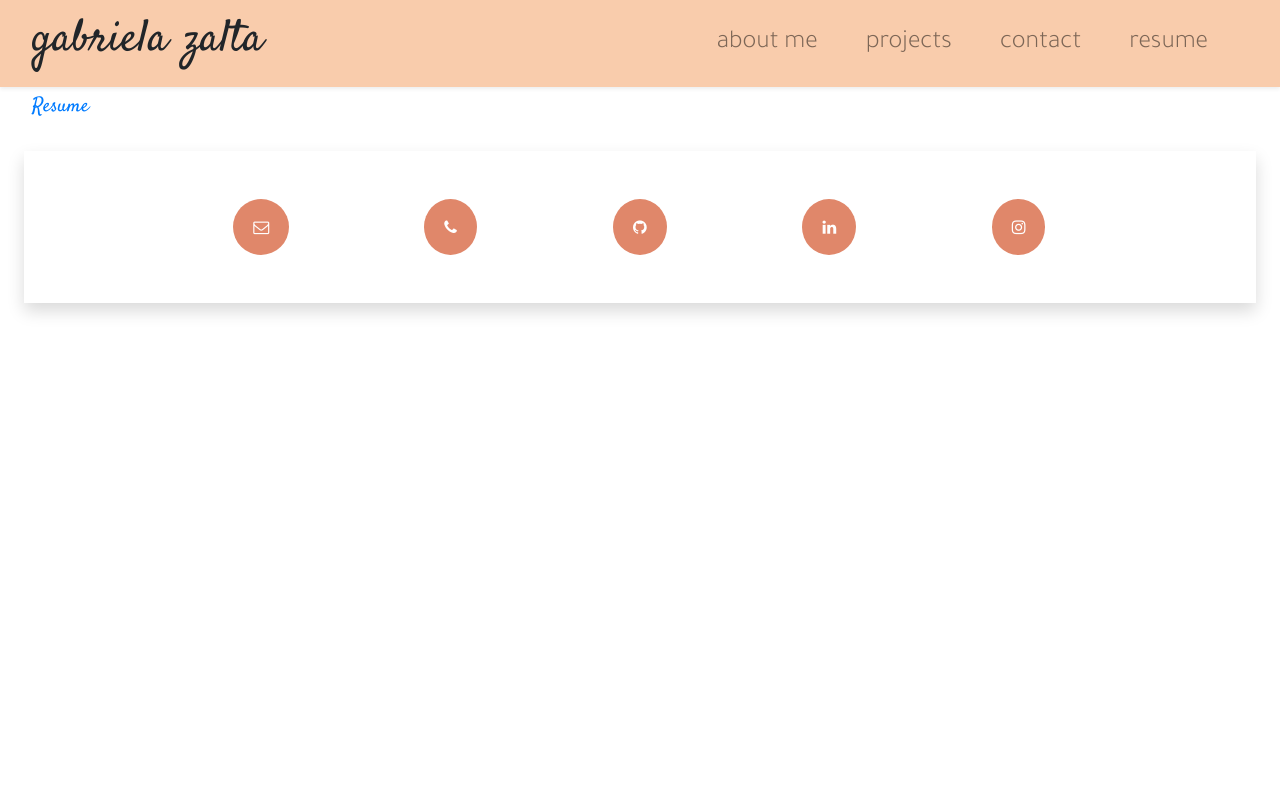
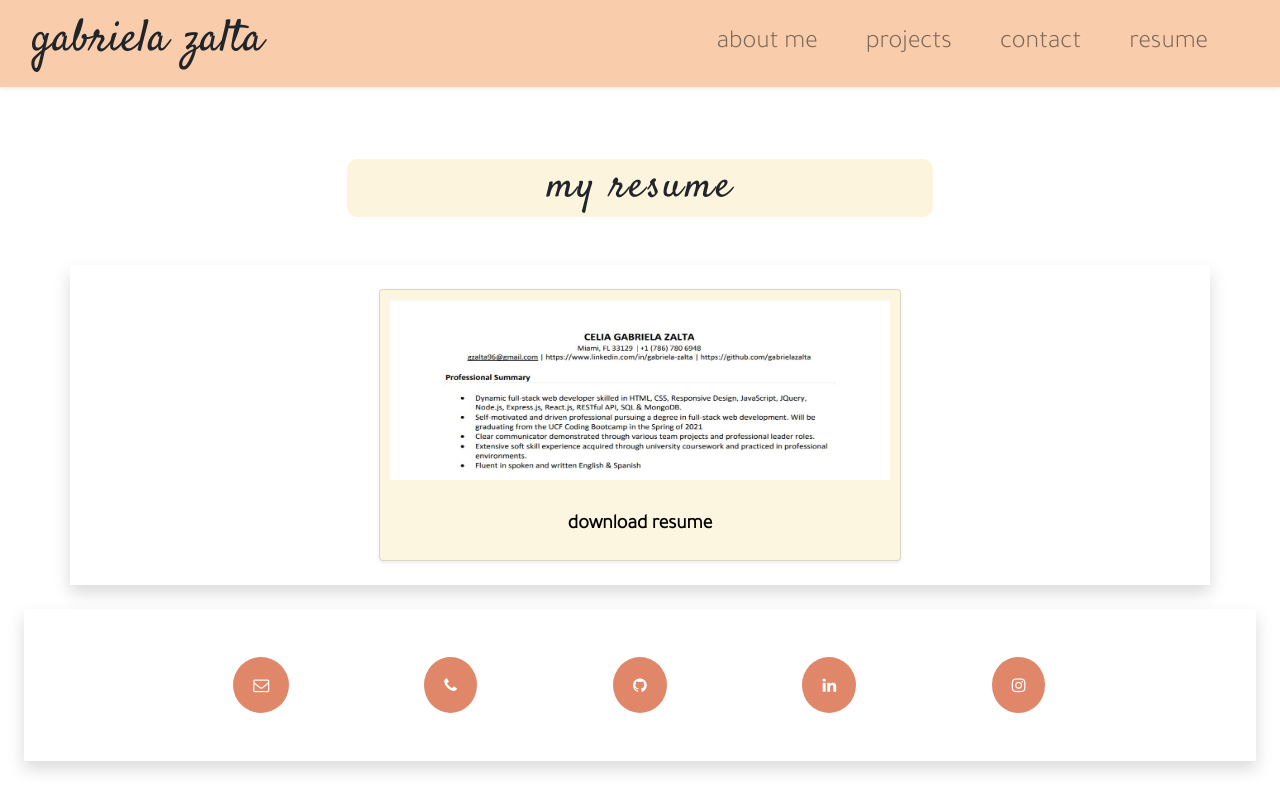
Before and after one commit to gabrielazalta/portfolio-react, a React (Create React App) app: page /resume in a window 1280 px wide. Built offline with nearby package versions, Linux system fonts and the light colour scheme.

Commit message:
resume working

```diff
--- a/src/components/Contact/index.js
+++ b/src/components/Contact/index.js
@@ -47,15 +47,15 @@ function Contact() {
         <div className="col-4"></div>
         <div>
           <form id="contact-form" onSubmit={handleSubmit}>
-            <div className="col-8">
+            <div className="col-10">
               <label className="nav-link" htmlFor="name">Name:</label>
               <input className="nav-link" type="text" name="name" defaultValue={name} onBlur={handleChange} />
             </div>
-            <div className="col-8">
+            <div className="col-10">
               <label className="nav-link" htmlFor="email">Email address:</label>
               <input className="nav-link" type="email" name="email" defaultValue={email} onBlur={handleChange} />
             </div>
-            <div className="col-8">
+            <div className="col-10">
               <label className="nav-link" htmlFor="message">Message:</label>
               <textarea className="nav-link" name="message" rows="5" defaultValue={message} onBlur={handleChange} />
             </div>
--- a/src/components/Resume/index.js
+++ b/src/components/Resume/index.js
@@ -1,8 +1,36 @@
 import React from 'react';
+import resume from "../../assets/images/resume.JPG";
+import downloadResume from "../../assets/pdf/downloadResume.pdf";
 
 function Resume() {
     return (
-        <a className="navbar-brand px-3 mx-3">Resume</a>
+    <section>
+        <div className="row m-4 pt-5">
+            <div className="col-3"></div>
+            <div className="col-6 text-center mb-3">
+                <h1 data-testid="h1tag" className="sub-title">my resume</h1>
+            </div>
+            <div className="col-3"></div>
+        </div>
+
+        <div className="container shadow">
+            <div className="row">
+                <div className="col-3"></div>
+                <div class="col-6">
+                    <div class="row">
+                        <div className="card m-4 project shadow-sm" style= {{ width: "100%", backgroundColor: "#fbefcc9a" }}>
+                            <img src={resume} className="card-img-top rounded" alt="resume"/>
+                            <div className="card-body">
+                                <p className="card-text"><a className="card-text" href={downloadResume}>download resume</a>
+                                </p>
+                            </div>
+                        </div>
+                    </div>
+                </div>
+                <div className="col-3"></div>
+            </div>
+        </div>
+    </section>
     );
 }
 
```
Also changed, not shown: src/assets/images/resume.JPG (added), 1 other file (tests, documents, lock files or other folders).
